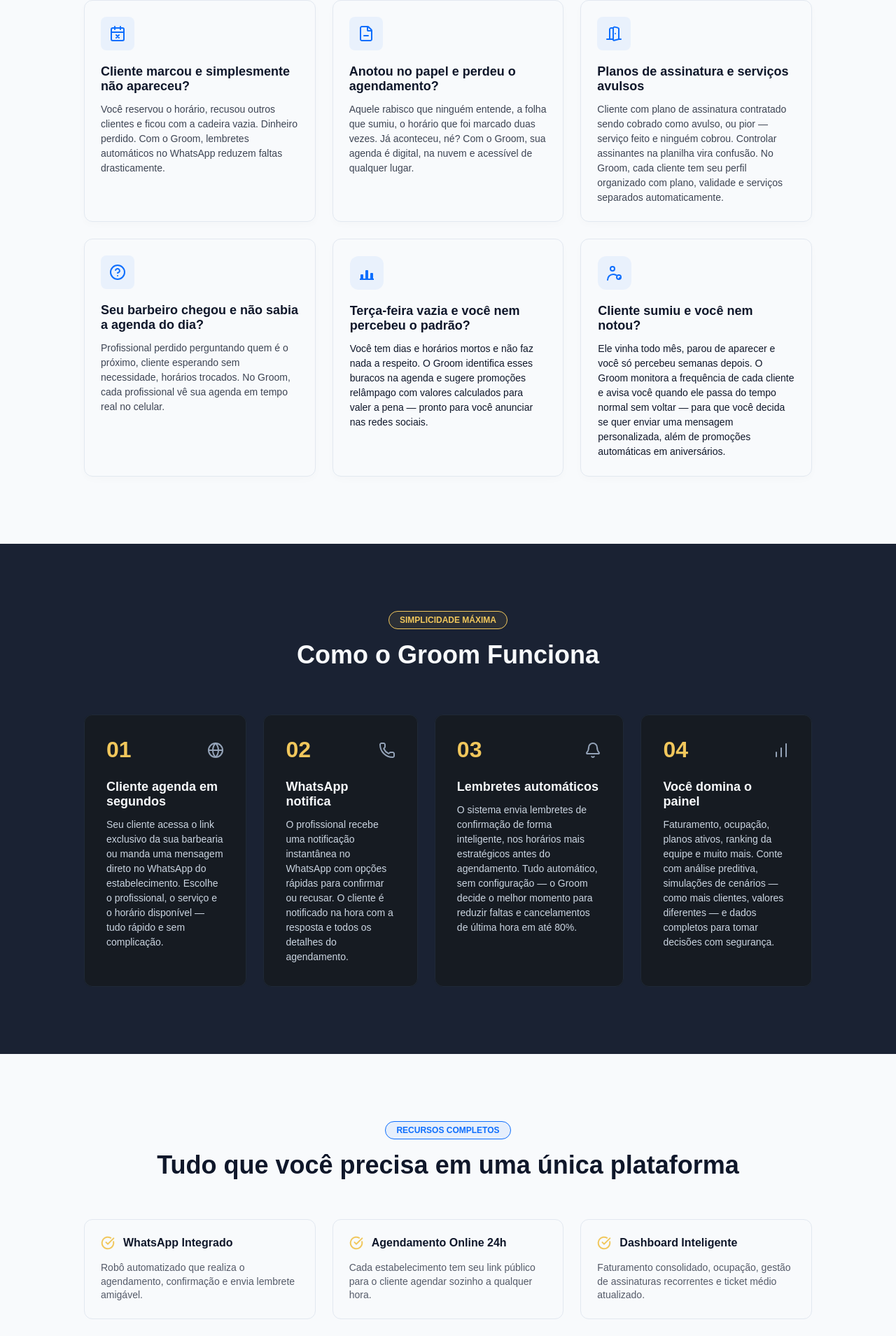
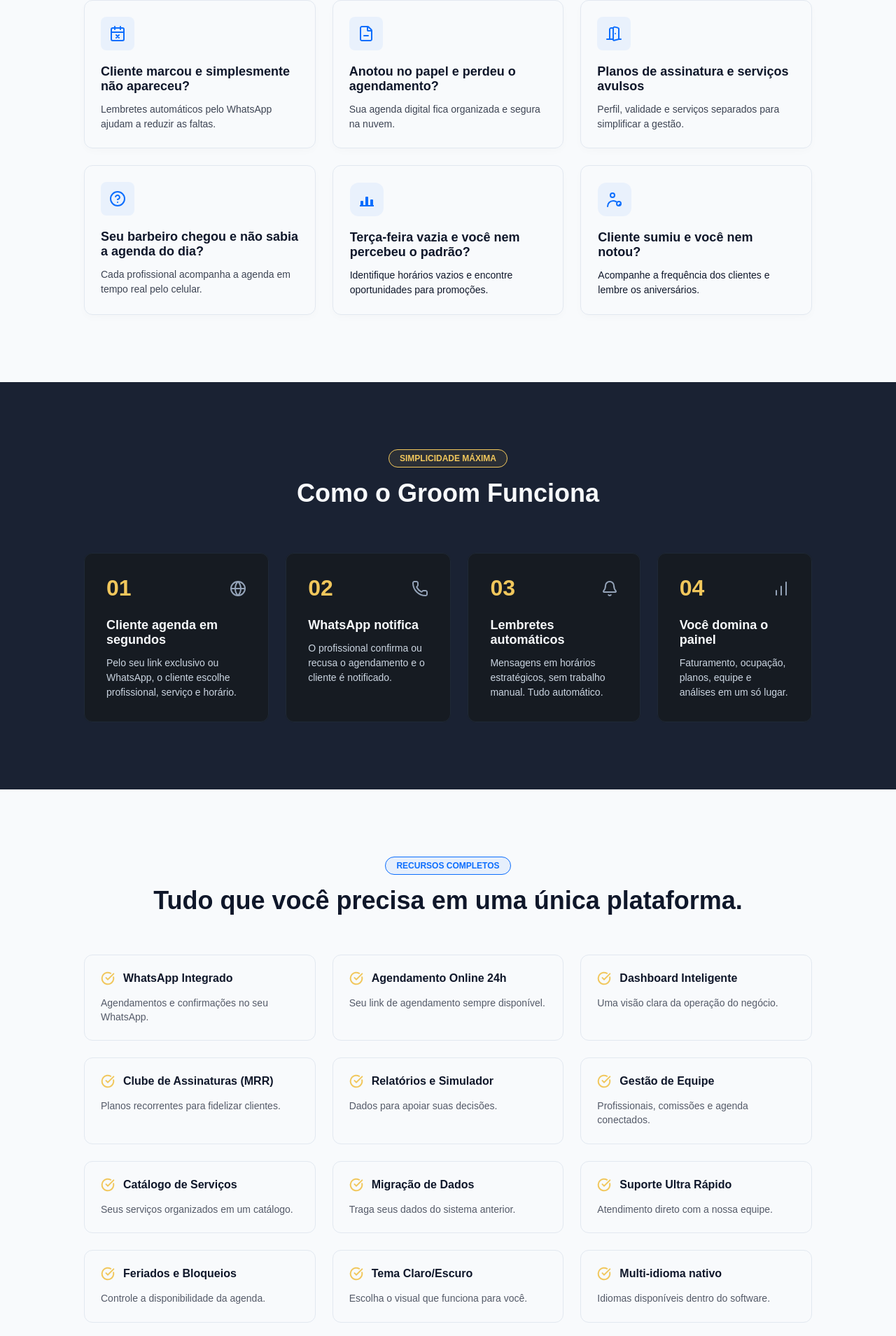
Before and after one commit to TechMinds-Group/Institucional_Landing_Page, a React (Vite) app: page /groom in a window 1280 px wide. Shown: the part 1174-3083 px from the top of the page at 70% size. Built offline with nearby package versions, Linux system fonts and the light colour scheme.

Commit message:
feat(RN-036): Groom - copy enxuta (problemas, como funciona, funcionalidades) conforme design-alvo

```diff
--- a/src/app/pages/Groom.tsx
+++ b/src/app/pages/Groom.tsx
@@ -225,7 +225,7 @@
           </div>
           <div className="[word-break:break-word] content-stretch flex flex-col gap-[12px] items-start relative shrink-0 text-[#0f172a] w-full">
             <p className="font-['Manrope:Bold',sans-serif] font-bold leading-[normal] relative shrink-0 text-[18px] w-full">Cliente marcou e simplesmente não apareceu?</p>
-            <p className="font-['Inter:Regular',sans-serif] font-normal leading-[1.5] not-italic opacity-80 relative shrink-0 text-[14px] w-full">Você reservou o horário, recusou outros clientes e ficou com a cadeira vazia. Dinheiro perdido. Com o Groom, lembretes automáticos no WhatsApp reduzem faltas drasticamente.</p>
+            <p className="font-['Inter:Regular',sans-serif] font-normal leading-[1.5] not-italic opacity-80 relative shrink-0 text-[14px] w-full">Lembretes automáticos pelo WhatsApp ajudam a reduzir as faltas.</p>
           </div>
         </div>
         {/* Pain Card 2 */}
@@ -238,7 +238,7 @@
           </div>
           <div className="[word-break:break-word] content-stretch flex flex-col gap-[12px] items-start relative shrink-0 text-[#0f172a] w-full">
             <p className="font-['Manrope:Bold',sans-serif] font-bold leading-[normal] relative shrink-0 text-[18px] w-full">Anotou no papel e perdeu o agendamento?</p>
-            <p className="font-['Inter:Regular',sans-serif] font-normal leading-[1.5] not-italic opacity-80 relative shrink-0 text-[14px] w-full">Aquele rabisco que ninguém entende, a folha que sumiu, o horário que foi marcado duas vezes. Já aconteceu, né? Com o Groom, sua agenda é digital, na nuvem e acessível de qualquer lugar.</p>
+            <p className="font-['Inter:Regular',sans-serif] font-normal leading-[1.5] not-italic opacity-80 relative shrink-0 text-[14px] w-full">Sua agenda digital fica organizada e segura na nuvem.</p>
           </div>
         </div>
         {/* Pain Card 3 */}
@@ -251,7 +251,7 @@
           </div>
           <div className="[word-break:break-word] content-stretch flex flex-col gap-[12px] items-start relative shrink-0 text-[#0f172a] w-full">
             <p className="font-['Manrope:Bold',sans-serif] font-bold leading-[normal] relative shrink-0 text-[18px] w-full">Planos de assinatura e serviços avulsos</p>
-            <p className="font-['Inter:Regular',sans-serif] font-normal leading-[1.5] not-italic opacity-80 relative shrink-0 text-[14px] w-full">Cliente com plano de assinatura contratado sendo cobrado como avulso, ou pior — serviço feito e ninguém cobrou. Controlar assinantes na planilha vira confusão. No Groom, cada cliente tem seu perfil organizado com plano, validade e serviços separados automaticamente.</p>
+            <p className="font-['Inter:Regular',sans-serif] font-normal leading-[1.5] not-italic opacity-80 relative shrink-0 text-[14px] w-full">Perfil, validade e serviços separados para simplificar a gestão.</p>
           </div>
         </div>
         {/* Pain Card 4 */}
@@ -264,7 +264,7 @@
           </div>
           <div className="[word-break:break-word] content-stretch flex flex-col gap-[12px] items-start relative shrink-0 text-[#0f172a] w-full">
             <p className="font-['Manrope:Bold',sans-serif] font-bold leading-[normal] relative shrink-0 text-[18px] w-full">Seu barbeiro chegou e não sabia a agenda do dia?</p>
-            <p className="font-['Inter:Regular',sans-serif] font-normal leading-[1.5] not-italic opacity-80 relative shrink-0 text-[14px] w-full">Profissional perdido perguntando quem é o próximo, cliente esperando sem necessidade, horários trocados. No Groom, cada profissional vê sua agenda em tempo real no celular.</p>
+            <p className="font-['Inter:Regular',sans-serif] font-normal leading-[1.5] not-italic opacity-80 relative shrink-0 text-[14px] w-full">Cada profissional acompanha a agenda em tempo real pelo celular.</p>
           </div>
         </div>
         {/* Pain Card 5 */}
@@ -281,7 +281,7 @@
           </div>
           <div className="[word-break:break-word] content-stretch flex flex-col gap-[12px] items-start overflow-clip relative shrink-0 text-[#0f172a] w-full">
             <p className="font-['Manrope:Bold',sans-serif] font-bold leading-[normal] relative shrink-0 text-[18px] w-full">Terça-feira vazia e você nem percebeu o padrão?</p>
-            <p className="font-['Inter:Regular',sans-serif] font-normal leading-[1.5] not-italic relative shrink-0 text-[14px] w-full">Você tem dias e horários mortos e não faz nada a respeito. O Groom identifica esses buracos na agenda e sugere promoções relâmpago com valores calculados para valer a pena — pronto para você anunciar nas redes sociais.</p>
+            <p className="font-['Inter:Regular',sans-serif] font-normal leading-[1.5] not-italic relative shrink-0 text-[14px] w-full">Identifique horários vazios e encontre oportunidades para promoções.</p>
           </div>
         </div>
         {/* Pain Card 6 */}
@@ -296,7 +296,7 @@
           </div>
           <div className="[word-break:break-word] content-stretch flex flex-col gap-[12px] items-start overflow-clip relative shrink-0 text-[#0f172a] w-full">
             <p className="font-['Manrope:Bold',sans-serif] font-bold leading-[normal] relative shrink-0 text-[18px] w-full">Cliente sumiu e você nem notou?</p>
-            <p className="font-['Inter:Regular',sans-serif] font-normal leading-[1.5] not-italic relative shrink-0 text-[14px] w-full">Ele vinha todo mês, parou de aparecer e você só percebeu semanas depois. O Groom monitora a frequência de cada cliente e avisa você quando ele passa do tempo normal sem voltar — para que você decida se quer enviar uma mensagem personalizada, além de promoções automáticas em aniversários.</p>
+            <p className="font-['Inter:Regular',sans-serif] font-normal leading-[1.5] not-italic relative shrink-0 text-[14px] w-full">Acompanhe a frequência dos clientes e lembre os aniversários.</p>
           </div>
         </div>
       </div>
@@ -306,10 +306,10 @@
 
 function SectionHowItWorks() {
   const steps = [
-    { num: "01", icon: <path d={svgPaths.p163a41e0} stroke="#94A3B8" strokeLinecap="round" strokeWidth="2" />, title: "Cliente agenda em segundos", desc: "Seu cliente acessa o link exclusivo da sua barbearia ou manda uma mensagem direto no WhatsApp do estabelecimento. Escolhe o profissional, o serviço e o horário disponível — tudo rápido e sem complicação." },
-    { num: "02", icon: <path d={svgPaths.p28682900} stroke="#94A3B8" strokeLinecap="round" strokeWidth="2" />, title: "WhatsApp notifica", desc: "O profissional recebe uma notificação instantânea no WhatsApp com opções rápidas para confirmar ou recusar. O cliente é notificado na hora com a resposta e todos os detalhes do agendamento." },
-    { num: "03", icon: <path d={svgPaths.p23bc3600} stroke="#94A3B8" strokeLinecap="round" strokeWidth="2" />, title: "Lembretes automáticos", desc: "O sistema envia lembretes de confirmação de forma inteligente, nos horários mais estratégicos antes do agendamento. Tudo automático, sem configuração — o Groom decide o melhor momento para reduzir faltas e cancelamentos de última hora em até 80%." },
-    { num: "04", icon: <path d={svgPaths.p26837680} stroke="#94A3B8" strokeLinecap="round" strokeWidth="2" />, title: "Você domina o painel", desc: "Faturamento, ocupação, planos ativos, ranking da equipe e muito mais. Conte com análise preditiva, simulações de cenários — como mais clientes, valores diferentes — e dados completos para tomar decisões com segurança." },
+    { num: "01", icon: <path d={svgPaths.p163a41e0} stroke="#94A3B8" strokeLinecap="round" strokeWidth="2" />, title: "Cliente agenda em segundos", desc: "Pelo seu link exclusivo ou WhatsApp, o cliente escolhe profissional, serviço e horário." },
+    { num: "02", icon: <path d={svgPaths.p28682900} stroke="#94A3B8" strokeLinecap="round" strokeWidth="2" />, title: "WhatsApp notifica", desc: "O profissional confirma ou recusa o agendamento e o cliente é notificado." },
+    { num: "03", icon: <path d={svgPaths.p23bc3600} stroke="#94A3B8" strokeLinecap="round" strokeWidth="2" />, title: "Lembretes automáticos", desc: "Mensagens em horários estratégicos, sem trabalho manual. Tudo automático." },
+    { num: "04", icon: <path d={svgPaths.p26837680} stroke="#94A3B8" strokeLinecap="round" strokeWidth="2" />, title: "Você domina o painel", desc: "Faturamento, ocupação, planos, equipe e análises em um só lugar." },
   ];
   return (
     <div id="como-funciona" className="bg-[#1a2233] content-stretch flex flex-col gap-8 lg:gap-[64px] items-center px-5 md:px-12 lg:px-[120px] py-14 lg:py-[96px] relative shrink-0 w-full">
@@ -360,18 +360,18 @@
 
 function SectionFeatures() {
   const features = [
-    { title: "WhatsApp Integrado", desc: "Robô automatizado que realiza o agendamento, confirmação e envia lembrete amigável." },
-    { title: "Agendamento Online 24h", desc: "Cada estabelecimento tem seu link público para o cliente agendar sozinho a qualquer hora." },
-    { title: "Dashboard Inteligente", desc: "Faturamento consolidado, ocupação, gestão de assinaturas recorrentes e ticket médio atualizado." },
-    { title: "Clube de Assinaturas (MRR)", desc: "Crie planos mensais ou semanais de recorrência e garanta estabilidade no seu faturamento." },
-    { title: "Relatórios e Simulador", desc: "Projeções de crescimento para o próximo semestre e relatórios detalhados de desempenho." },
-    { title: "Gestão de Equipe", desc: "Controle individual de horários, serviços prestados, comissões e níveis de acesso ao sistema." },
-    { title: "Catálogo de Serviços", desc: "Apresente um catálogo digital elegante dos seus serviços, pacotes e tratamentos estéticos." },
-    { title: "Migração de Dados", desc: "Importe sua base de clientes e histórico de outros sistemas em poucos cliques. Precisa migrar dados específicos? Entre em contato com a gente e negociamos a melhor solução." },
-    { title: "Suporte Ultra Rápido", desc: "Atendimento humanizado direto no WhatsApp. Nossa equipe técnica responde em poucos minutos com atenção real ao seu problema." },
-    { title: "Feriados e Bloqueios", desc: "Importe todos os feriados do ano em um clique. Configure folgas da equipe e bloqueios de agenda sem risco de agendar em dia fechado." },
-    { title: "Tema Claro/Escuro", desc: "Adapte o visual do seu painel administrativo como preferir com elegância premium." },
-    { title: "Multi-idioma nativo", desc: "Suporte nativo e completo para clientes em português, inglês e espanhol." },
+    { title: "WhatsApp Integrado", desc: "Agendamentos e confirmações no seu WhatsApp." },
+    { title: "Agendamento Online 24h", desc: "Seu link de agendamento sempre disponível." },
+    { title: "Dashboard Inteligente", desc: "Uma visão clara da operação do negócio." },
+    { title: "Clube de Assinaturas (MRR)", desc: "Planos recorrentes para fidelizar clientes." },
+    { title: "Relatórios e Simulador", desc: "Dados para apoiar suas decisões." },
+    { title: "Gestão de Equipe", desc: "Profissionais, comissões e agenda conectados." },
+    { title: "Catálogo de Serviços", desc: "Seus serviços organizados em um catálogo." },
+    { title: "Migração de Dados", desc: "Traga seus dados do sistema anterior." },
+    { title: "Suporte Ultra Rápido", desc: "Atendimento direto com a nossa equipe." },
+    { title: "Feriados e Bloqueios", desc: "Controle a disponibilidade da agenda." },
+    { title: "Tema Claro/Escuro", desc: "Escolha o visual que funciona para você." },
+    { title: "Multi-idioma nativo", desc: "Idiomas disponíveis dentro do software." },
   ];
   return (
     <div id="funcionalidades" className="bg-[#f8fafc] content-stretch flex flex-col gap-8 lg:gap-[56px] items-center px-5 md:px-12 lg:px-[120px] py-14 lg:py-[96px] relative shrink-0 w-full">
@@ -380,7 +380,7 @@
           <div aria-hidden className="absolute border border-[#0d6efd] border-solid inset-0 pointer-events-none rounded-[100px]" />
           <p className="[word-break:break-word] font-['Inter:Bold',sans-serif] font-bold leading-[normal] not-italic relative shrink-0 text-[#0d6efd] text-[12px] uppercase whitespace-nowrap">RECURSOS COMPLETOS</p>
         </div>
-        <p className="[word-break:break-word] font-['Manrope:ExtraBold',sans-serif] font-extrabold leading-[normal] min-w-full relative shrink-0 text-[#0f172a] text-2xl md:text-3xl lg:text-[36px] text-center w-[min-content]">Tudo que você precisa em uma única plataforma</p>
+        <p className="[word-break:break-word] font-['Manrope:ExtraBold',sans-serif] font-extrabold leading-[normal] min-w-full relative shrink-0 text-[#0f172a] text-2xl md:text-3xl lg:text-[36px] text-center w-[min-content]">Tudo que você precisa em uma única plataforma.</p>
       </div>
       <div className="grid grid-cols-1 md:grid-cols-2 lg:grid-cols-3 gap-6 relative shrink-0 w-full">
         {features.map((f) => (
@@ -401,7 +401,11 @@
             <path d={svgPaths.p13053670} stroke="#F1C75C" strokeLinecap="round" strokeWidth="2" />
           </svg>
         </div>
-        <p className="[word-break:break-word] flex-[1_0_0] font-['Inter:Regular',sans-serif] font-normal leading-[1.5] min-w-px not-italic relative text-[#f8fafc] text-[15px]">Enquanto outros sistemas resolvem um pedaço do problema, o Groom entrega a solução completa. Agendamento, WhatsApp, assinaturas, dados e gestão — tudo no mesmo lugar.</p>
+        {/* Callout — copy dividida em título (bold) + descrição (dossier g2 §6, RN-036-3) */}
+        <div className="[word-break:break-word] flex-[1_0_0] flex flex-col gap-[6px] min-w-px relative">
+          <p className="font-['Inter:Bold',sans-serif] font-bold leading-[1.5] not-italic relative text-[#f8fafc] text-[15px]">Enquanto outros sistemas resolvem um pedaço do problema, o Groom entrega a solução completa.</p>
+          <p className="font-['Inter:Regular',sans-serif] font-normal leading-[1.5] not-italic relative text-[#cbd5e1] text-[14px]">Agendamento, WhatsApp, assinaturas, dados e gestão — tudo no mesmo lugar.</p>
+        </div>
       </div>
     </div>
   );
```
Also changed, not shown: 1 other file (tests, documents, lock files or other folders).
